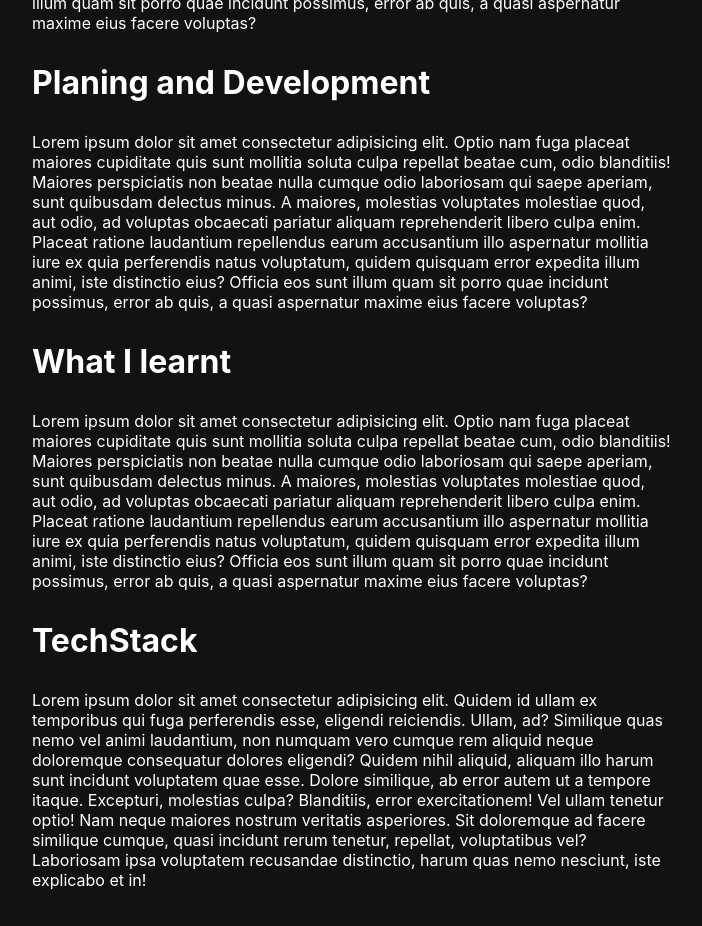
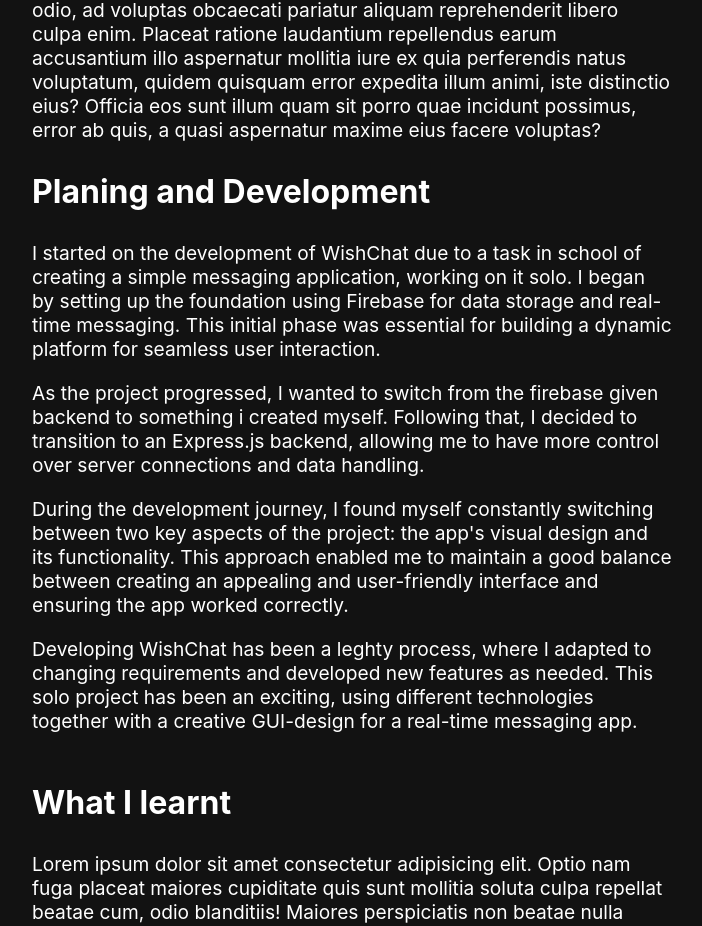
Before and after one commit to DaniDevOfficial/Portfolio-Website, a React (Create React App) app: page /Projects/Wishchat in a window 1280 px wide. Shown: the part 1160-2086 px from the top of the page, without its empty margins (288-990 px from the left). Built offline with nearby package versions, Linux system fonts and the light colour scheme.

Commit message:
Paragraph class and the Development journey text

```diff
--- a/src/Css/Documentation.css
+++ b/src/Css/Documentation.css
@@ -23,6 +23,10 @@
     border-radius: 10px;
     margin-top: 30px;
     width: var(--LogoWidth);
+}
+.Paragraph{
+    margin: 20px 0;
+    line-height: 1.5rem;
 }
 
 .ShortDescription {
--- a/src/Pages/Documentations/WishChatDocumentation.jsx
+++ b/src/Pages/Documentations/WishChatDocumentation.jsx
@@ -14,8 +14,10 @@ export function WishChatDocumentation() {
 
                 <div className="ShortDescription">
                     <div className="LeftSection">
+
                         <div className="Author">
-                            Created by: David Bischof
+                            Created by: <a href="https://github.com/DaniDevOfficial" target="_blank" className="LinkIcon">David Bischof </a>
+
                         </div>
                         <div className="ReleaseDate">
                             Release Date: Soon
@@ -57,7 +59,20 @@ export function WishChatDocumentation() {
                         Planing and Development
                     </div>
                     <div className="Text">
-                        Lorem ipsum dolor sit amet consectetur adipisicing elit. Optio nam fuga placeat maiores cupiditate quis sunt mollitia soluta culpa repellat beatae cum, odio blanditiis! Maiores perspiciatis non beatae nulla cumque odio laboriosam qui saepe aperiam, sunt quibusdam delectus minus. A maiores, molestias voluptates molestiae quod, aut odio, ad voluptas obcaecati pariatur aliquam reprehenderit libero culpa enim. Placeat ratione laudantium repellendus earum accusantium illo aspernatur mollitia iure ex quia perferendis natus voluptatum, quidem quisquam error expedita illum animi, iste distinctio eius? Officia eos sunt illum quam sit porro quae incidunt possimus, error ab quis, a quasi aspernatur maxime eius facere voluptas?
+                        <div className="Paragraph">
+                        I started on the development of WishChat due to a task in school of creating a simple messaging application, working on it solo. I began by setting up the foundation using Firebase for data storage and real-time messaging. This initial phase was essential for building a dynamic platform for seamless user interaction.
+                        </div>
+                        <div className="Paragraph">
+                        As the project progressed, I wanted to switch from the firebase given backend to something i created myself. Following that, I decided to transition to an Express.js backend, allowing me to have more control over server connections and data handling.
+
+                        </div>
+                        <div className="Paragraph">
+                        During the development journey, I found myself constantly switching  between two key aspects of the project: the app's visual design and its functionality. This approach enabled me to maintain a good balance between creating an appealing and user-friendly interface and ensuring the app worked correctly.
+
+                        </div>
+                        <div className="Paragraph">
+                        Developing WishChat has been a leghty process, where I adapted to changing requirements and developed new features as needed. This solo project has been an exciting, using different technologies together with a creative GUI-design for a real-time messaging app.
+                        </div>
                     </div>
                 </div>
             </div>
--- a/src/index.css
+++ b/src/index.css
@@ -6,6 +6,7 @@ body {
   -webkit-font-smoothing: antialiased;
   -moz-osx-font-smoothing: grayscale;
   background: #121212;
+  font-size: 1.2rem;
   overflow-x: hidden;
 }
 
```
